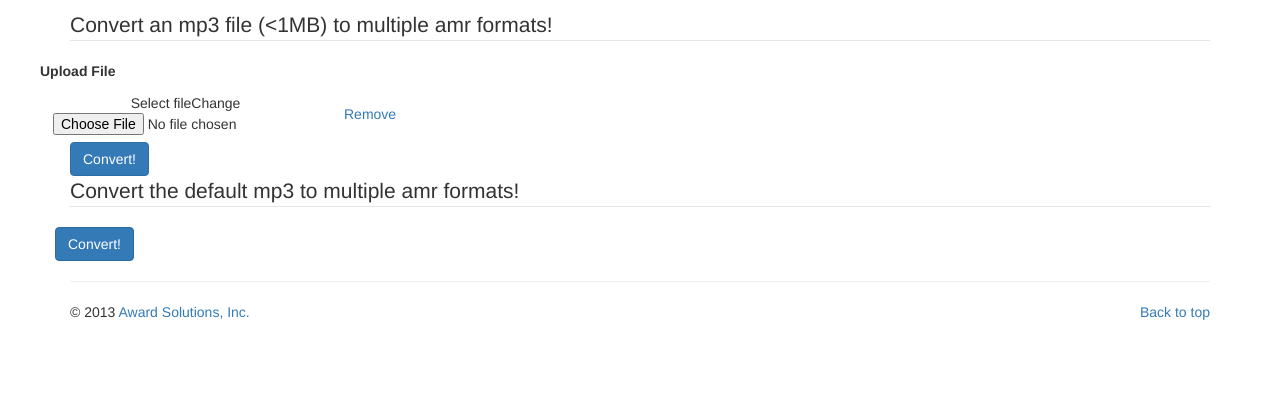
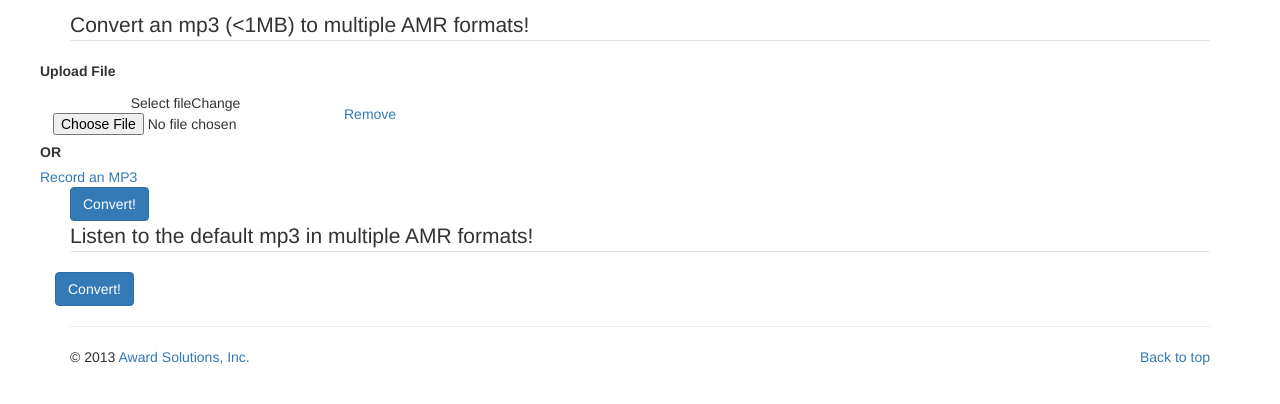
Before and after one commit to nanddalal/amr_simulation, a PHP site: page / in a window 1280 px wide. Shown: the part 50-454 px from the top of the page. Run offline with PHP 8.4, Linux system fonts and the light colour scheme; some libraries are stand-ins or nearby versions.

Commit message:
Added VoLTE AMR WB codecs and link to record personal mp3

```diff
--- a/index.php
+++ b/index.php
@@ -56,11 +56,11 @@ $_SESSION['uploaded'] = 0;
 		<div class="container">
 
 			<form action="upload.php" method="post" enctype="multipart/form-data">
-			<legend>Convert an mp3 file (&lt;1MB) to multiple amr formats!</legend>
+			<legend>Convert an mp3 (&lt;1MB) to multiple AMR formats!</legend>
 			<div class="row">
-				<div class="span8">
+				<div class="span10">
 					<div class="row">
-						<div class="span2 lightblue">
+						<div class="span4 lightblue">
 							<label>Upload File</label>
 							<div class="fileupload fileupload-new" data-provides="fileupload">
 								<div class="input-append">
@@ -68,6 +68,13 @@ $_SESSION['uploaded'] = 0;
 								</div>
 							</div>
 						</div><!--/span-->
+						<div class="span2 lightblue">
+							<label>OR</label>
+						</div>
+						<div class="span4 lightblue">
+							<a href="http://recordmp3.org/">Record an MP3</a>
+							<!-- -->
+						</div>
 					</div>
 				</div><!--/span-->
 			</div><!--/row-->
@@ -75,7 +82,7 @@ $_SESSION['uploaded'] = 0;
 			</form>
 
 			<form action="display.php" method="post" enctype="multipart/form-data">
-			<legend>Convert the default mp3 to multiple amr formats!</legend>
+			<legend>Listen to the default mp3 in multiple AMR formats!</legend>
 			<div class="row">
 				<div class="span8">
 					<button type="submit" class="btn btn-primary">Convert!</button>
```
Also changed, not shown: convert.php (+4 -4 lines), 8 other files.
